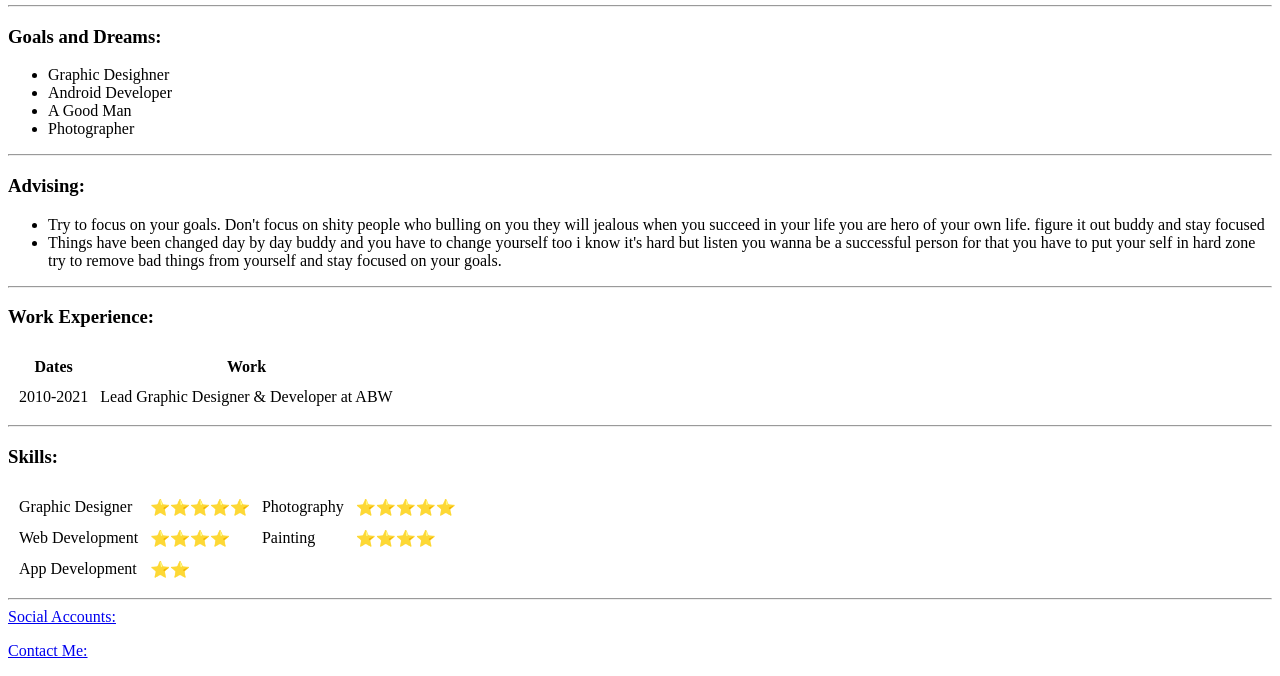
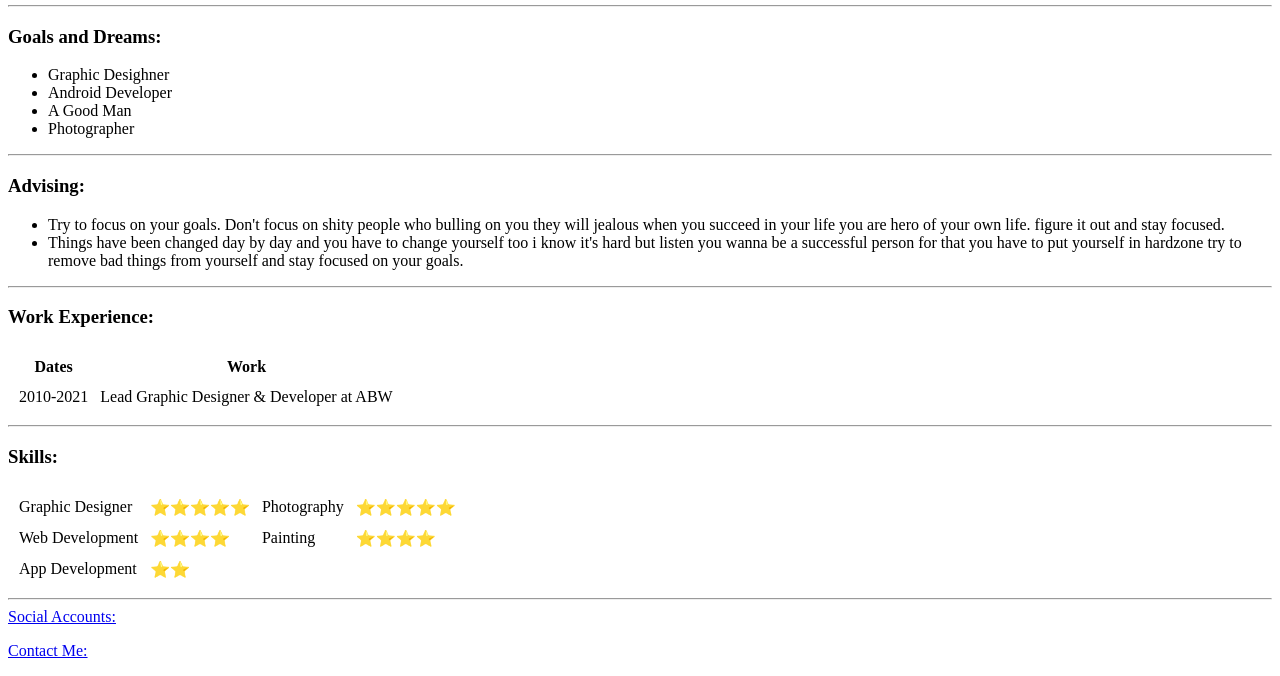
Before and after one commit to BadarDaad/CV, a plain HTML site: page index.html in a window 1280 px wide. Shown: the part 201-877 px from the top of the page. Drawn offline with Linux system fonts and the light colour scheme.

Commit message:
Update index.html

```diff
--- a/index.html
+++ b/index.html
@@ -55,10 +55,10 @@
     </h3>
     <ul>
         <li>Try to focus on your goals. Don't focus on shity people who bulling on you they will jealous when you
-            succeed in your life you are hero of your own life. figure it out buddy and stay focused</li>
+            succeed in your life you are hero of your own life. figure it out and stay focused.</li>
 
-        <li>Things have been changed day by day buddy and you have to change yourself too i know it's hard but listen
-            you wanna be a successful person for that you have to put your self in hard zone try to remove bad things
+        <li>Things have been changed day by day and you have to change yourself too i know it's hard but listen
+            you wanna be a successful person for that you have to put yourself in hardzone try to remove bad things
             from yourself and stay focused on your goals.</li>
     </ul>
     <hr>
```
